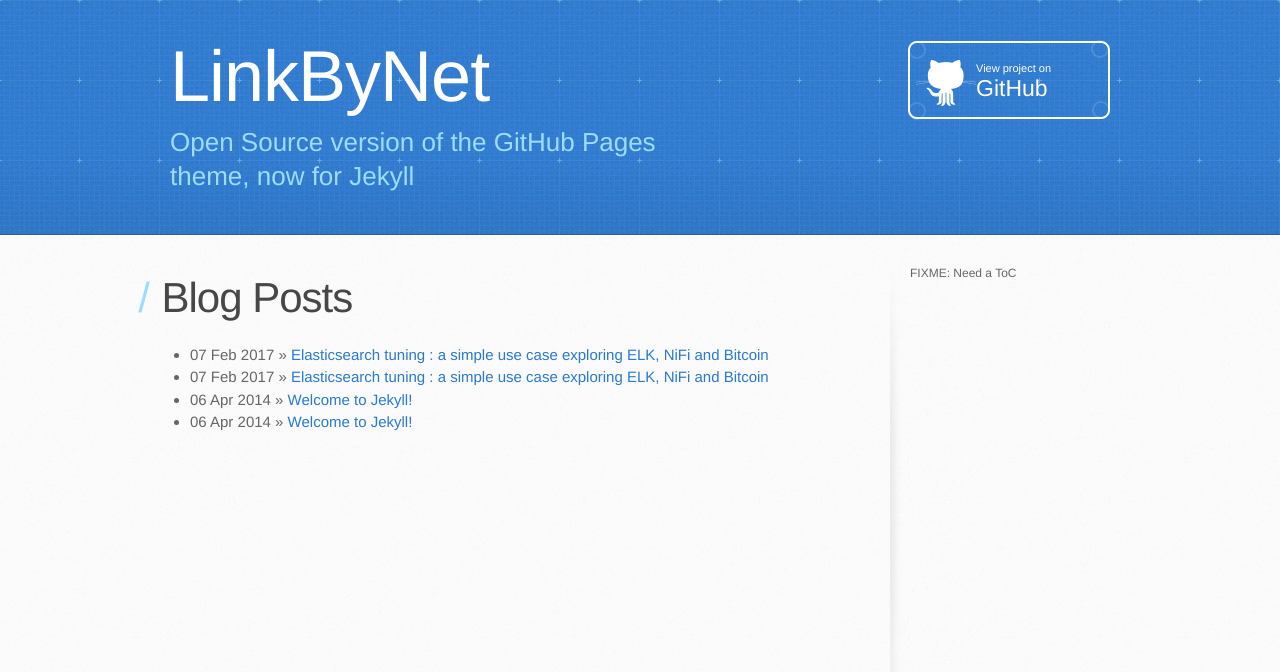
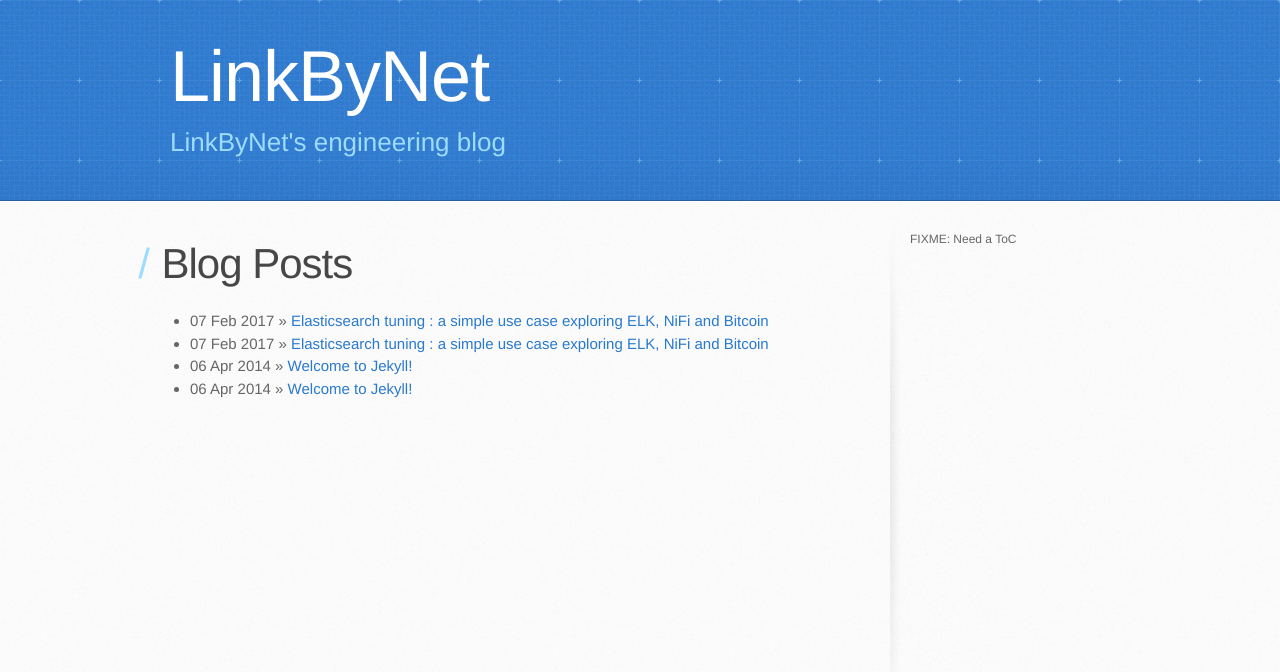
Before and after one commit to souravbadami/linkbynet.github.io, a Jekyll site: the page built from index.html, in a window 1280 px wide. Shown: the top 672 px of the page. Built offline with Jekyll 4.4.1, drawn with Linux system fonts in a browser that asks for light colours.

Commit message:
Tuning for github pages

```diff
--- a/_config.yml
+++ b/_config.yml
@@ -6,7 +6,7 @@ kramdown:
 
 gems:
     - jekyll-sitemap
-    - jekull-feed
+    - jekyll-feed
 
 exclude:
     - Gemfile
@@ -14,5 +14,3 @@ exclude:
     - LICENSE
     - README.md
     - CNAME
-
-theme: jekyll-theme-merlot
--- a/_layouts/default.html
+++ b/_layouts/default.html
@@ -20,8 +20,7 @@
     <header>
       <div class="inner">
         <h1> {{ site.name }} </h1>
-        <h2>Open Source version of the GitHub Pages theme, now for Jekyll</h2>
-        <a href="https://github.com/pietromenna/jekyll-architect-theme" class="button"><small>View project on</small> GitHub</a>
+		<h2>{{ site.description}}</h2>
       </div>
     </header>
 
```
